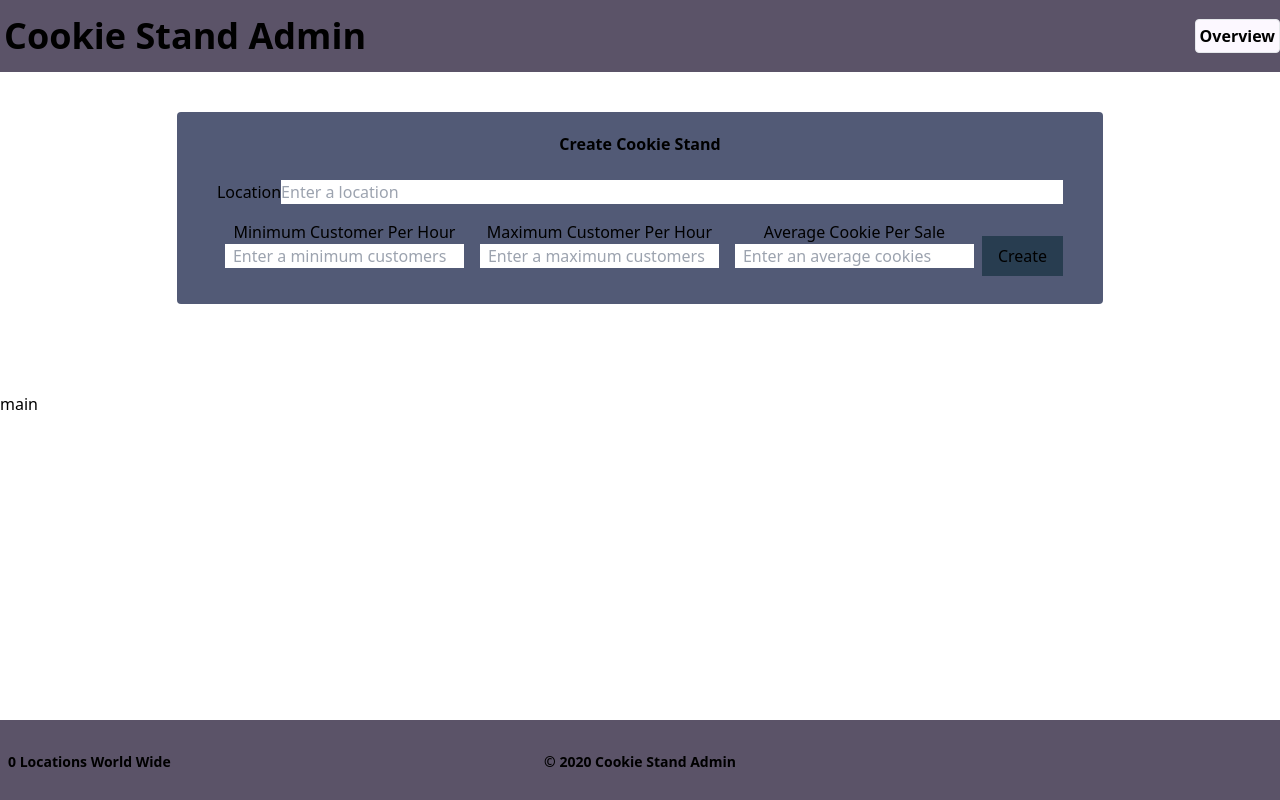
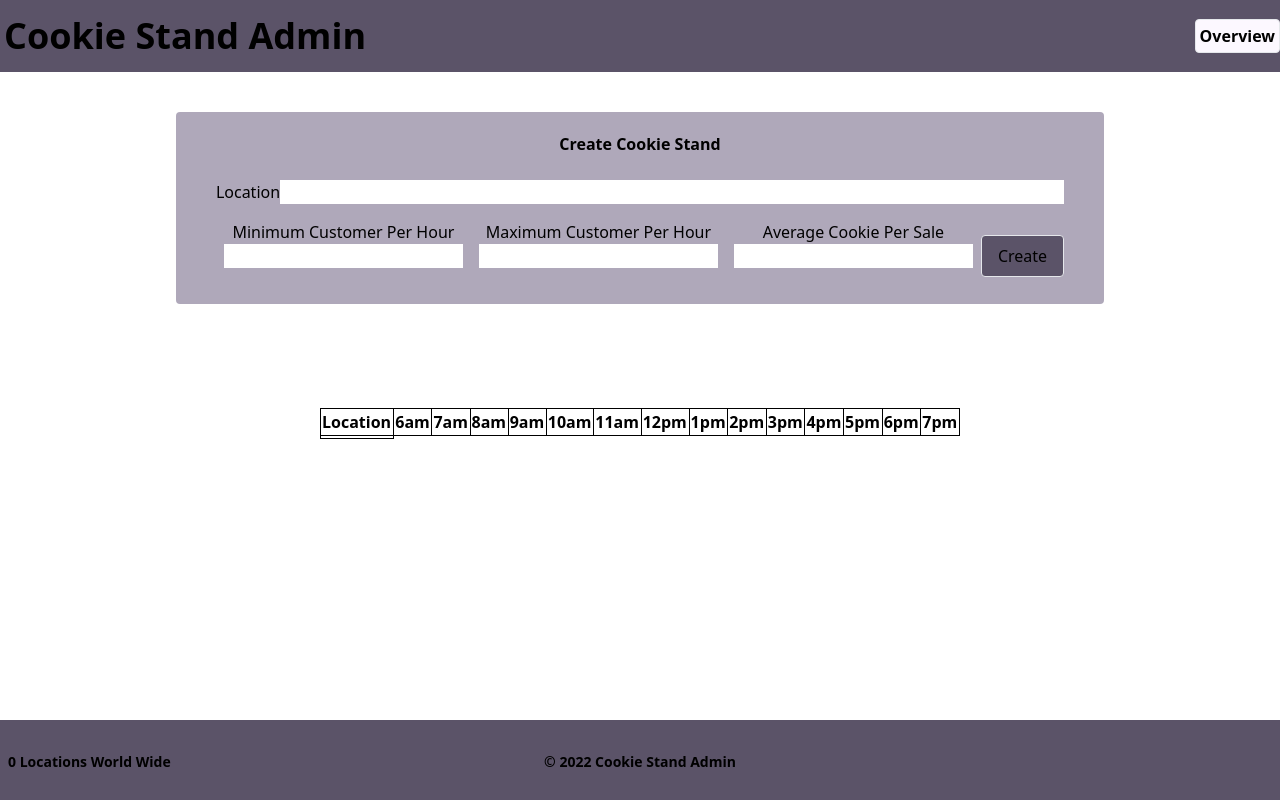
Before and after one commit to BatoolBtoush/cookie-stand-admin, a Next.js app: page / in a window 1280 px wide. Built offline with nearby package versions, Linux system fonts and the light colour scheme.

Commit message:
report table not done yet

```diff
--- a/data.js
+++ b/data.js
@@ -1 +1,4 @@
-export const hours = ['6am', '7am', '8am', '9am', '10am', '11am', '12pm', '1pm', '2pm', '3pm', '4pm', '5pm', '6pm', '7pm'];
+let hours = ['6am', '7am', '8am', '9am', '10am', '11am', '12pm', '1pm', '2pm', '3pm', '4pm', '5pm', '6pm', '7pm'];
+
+
+export default hours;
--- a/pages/components/CreateForm.js
+++ b/pages/components/CreateForm.js
@@ -1,17 +1,17 @@
 function CreateForm( {locationsHandler} ) {
     return (
         <main className="grid items-center w-full p-10 px-0 text-center bg-white justify-items-stretch">
-            <form onSubmit={locationsHandler} className="px-10 py-5 mx-12 bg-[#525A76] rounded justify-self-center">
+            <form onSubmit={locationsHandler} className="px-10 py-5 mx-12 bg-[#AFA8BA] rounded justify-self-center">
                     <h3 className="font-bold text-center" >Create Cookie Stand</h3>
                     <br/>
                     <div className="left-0 w-full">
-                        <label className="left-0 flex items-center text-left justify-content justify-items-stretch" >Location<input type="text" className="left-0 flex-auto w-96"  placeholder="Enter a location" name="location" /></label>
+                        <label className="left-0 flex items-center text-left justify-content justify-items-stretch" >Location<input type="text" className="left-0 flex-auto w-96"  placeholder="" name="location" /></label>
                     </div>
                     <div className="">
-                        <label className="inline-block px-2 py-4 pl-2 text-center">Minimum Customer Per Hour <br/><input type="text" className="flex-auto pl-2" name="minCustomer" placeholder="Enter a minimum customers"  /></label>
-                        <label className="inline-block px-2 py-4 pl-2 text-center">Maximum Customer Per Hour<br/> <input type="text" className="flex-auto pl-2" name="maxCustomer" placeholder="Enter a maximum customers"  /></label>
-                        <label className="inline-block px-2 py-4 pl-2 text-center">Average Cookie Per Sale<br/> <input type="text" className="flex-auto pl-2" name="avgCookie" placeholder="Enter an average cookies" /></label>
-                        <button type="submit" className="bg-[#283D50] px-4 py-2 text-black w-50 h-30 ">Create</button>
+                        <label className="inline-block px-2 py-4 pl-2 text-center">Minimum Customer Per Hour <br/><input type="text" className="flex-auto pl-2" name="minCustomer" placeholder=""  /></label>
+                        <label className="inline-block px-2 py-4 pl-2 text-center">Maximum Customer Per Hour<br/> <input type="text" className="flex-auto pl-2" name="maxCustomer" placeholder=""  /></label>
+                        <label className="inline-block px-2 py-4 pl-2 text-center">Average Cookie Per Sale<br/> <input type="text" className="flex-auto pl-2" name="avgCookie" placeholder="" /></label>
+                        <button type="submit" className="bg-[#5B5368] hover:bg-[#46869A] rounded border px-4 py-2 text-black w-50 h-30 ">Create</button>
                     </div>
                 </form>
                 <br/>
--- a/pages/components/Footer.js
+++ b/pages/components/Footer.js
@@ -1,7 +1,7 @@
 function Footer({counter}) {
     return (
         <footer className="px-8 py-8 text-black bg-[#5B5368] bottom-0 fixed left-0 right-0 w-full h-20 text-center font-bold">
-        <p className="text-sm">&copy; 2020 Cookie Stand Admin</p>
+        <p className="text-sm">&copy; 2022 Cookie Stand Admin</p>
 
         <p className="absolute top-0 left-0 px-2 py-8 text-sm center">{counter} Locations World Wide </p>
 
--- a/pages/components/ReportTable.js
+++ b/pages/components/ReportTable.js
@@ -0,0 +1,33 @@
+import React from 'react'
+import hours from '../../data';
+
+function ReportTable({locations}) {
+  return (
+    <div>
+        <table className="w-1/2 mx-auto my-4">
+            <thead>
+                <tr>
+                    <th className="text-left border border-black">Location</th>
+                    {
+                    hours.map((hour)=> {
+                        return <th className="text-left border border-black">{hour}</th>
+    })
+}
+                </tr>
+            </thead>
+            <tbody>
+                <tr>
+                    <td className="text-left border border-black">{locations}</td>
+
+                </tr>
+            </tbody>
+
+
+
+        </table>
+
+    </div>
+  )
+}
+
+export default ReportTable
--- a/pages/components/main.js
+++ b/pages/components/main.js
@@ -2,7 +2,7 @@ import React from 'react'
 
 function Main() {
   return (
-    <div>main</div>
+    <div></div>
   )
 }
 
--- a/pages/index.js
+++ b/pages/index.js
@@ -2,17 +2,34 @@ import Head from 'next/head'
 import Header from './components/Header'
 import CreateForm from './components/CreateForm'
 import Main from './components/Main'
+import ReportTable from './components/ReportTable'
 import Footer from './components/Footer'
 import { useState } from 'react'
 
 
 function Home() {
   const [counter, setCounter] = useState(0)
+  const [locations, setLocations] = useState([])
 
   const locationsHandler = (e) => {
     e.preventDefault()
     setCounter(counter + 1)
+
+    let forTable = {
+      location: e.target.location.value,
+      minCustomer: e.target.minCustomer.value,
+      maxCustomer: e.target.maxCustomer.value,
+      avgCookie: e.target.avgCookie.value
+
+    };
+    setLocations([...locations, forTable])
+
+
   }
+
+
+
+
 
 
 
@@ -24,6 +41,7 @@ function Home() {
       <Header />
       <CreateForm locationsHandler = {locationsHandler}/>
       <Main />
+      <ReportTable locations = {locations} />
       <Footer counter={counter} />
 
     </div>
```
